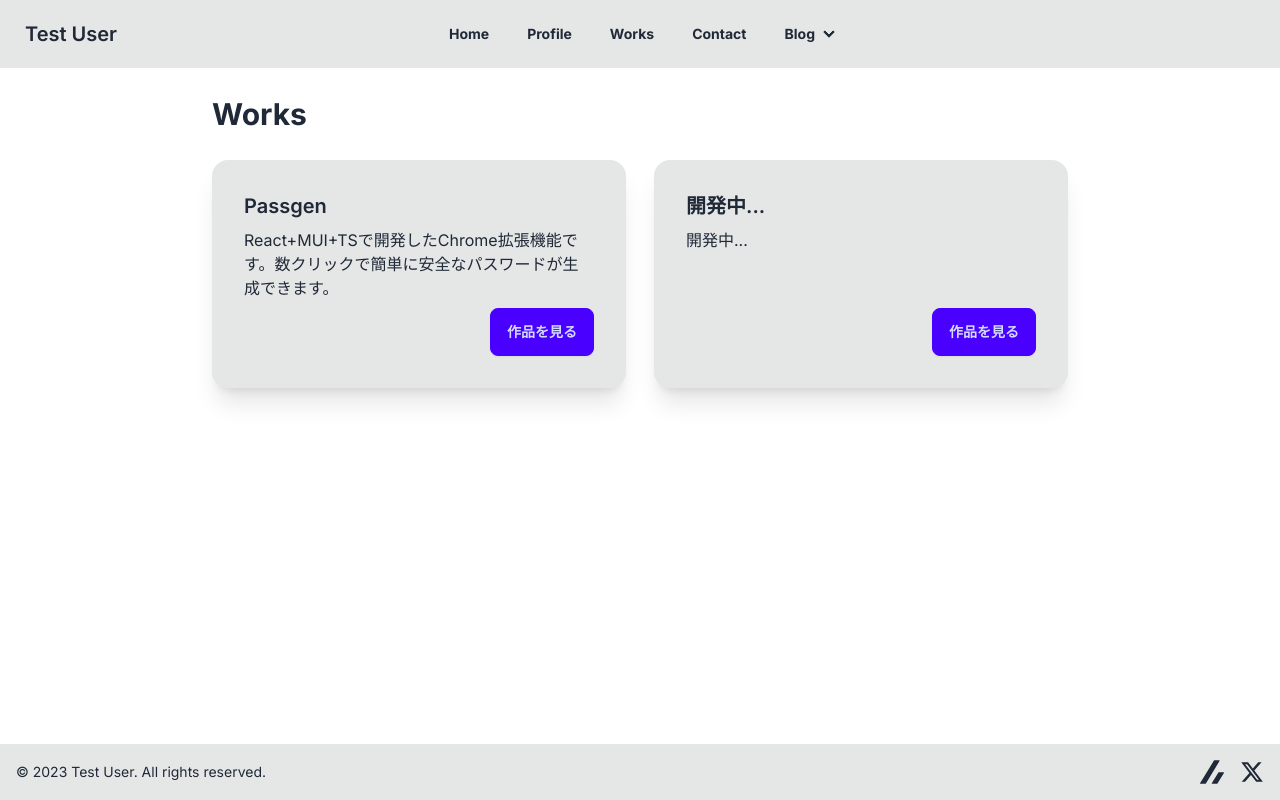
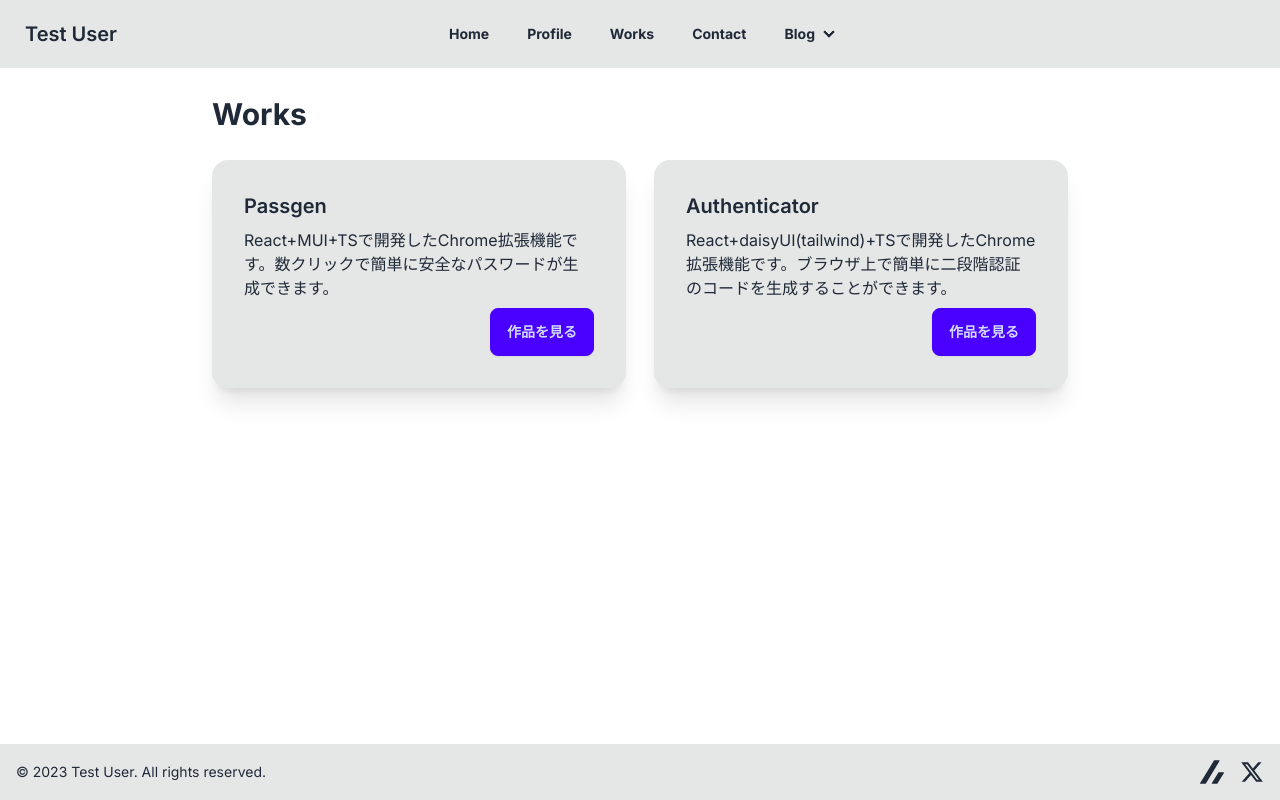
Before and after one commit to Milix-M/milix-m_tempest, a Next.js app in the folder web/: page /works in a window 1280 px wide. Built offline with nearby package versions, Linux system fonts and the light colour scheme.

Commit message:
add work

```diff
--- a/web/src/CustomSettings/WorksSet.tsx
+++ b/web/src/CustomSettings/WorksSet.tsx
@@ -5,7 +5,7 @@ export default function WorksSet() {
     <>
       <Works title="Passgen" description="React+MUI+TSで開発したChrome拡張機能です。数クリックで簡単に安全なパスワードが生成できます。" link="https://chromewebstore.google.com/detail/passgen-a-simple-password/jibdlcehfeapakbemeombfeophiahmcg" />
 
-      <Works title="開発中..." description="開発中..." link="https://example.com/"/>
+      <Works title="Authenticator" description="React+daisyUI(tailwind)+TSで開発したChrome拡張機能です。ブラウザ上で簡単に二段階認証のコードを生成することができます。" link="https://chromewebstore.google.com/detail/authenticator/biblcaincgpfkamhjigfmdpdmbdeojcp"/>
     </>
   );
 }
```
